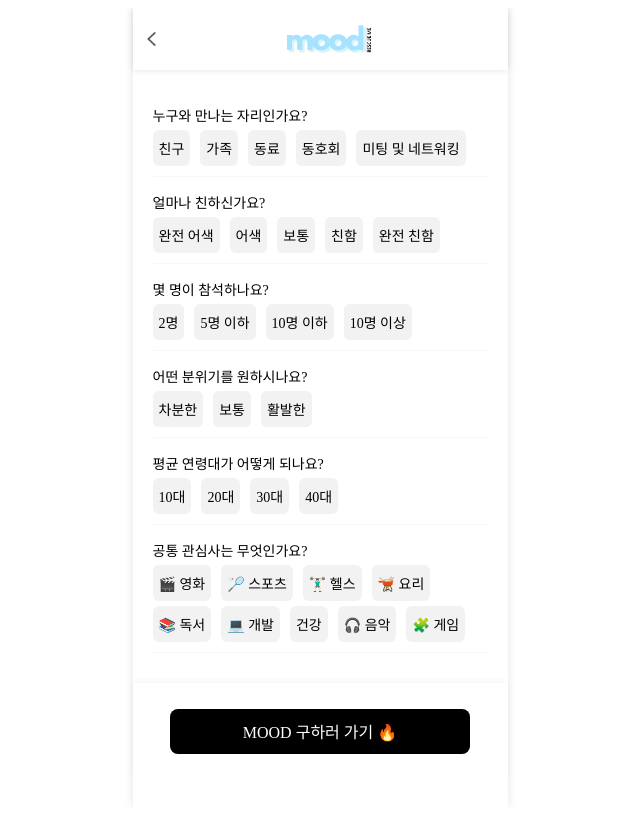
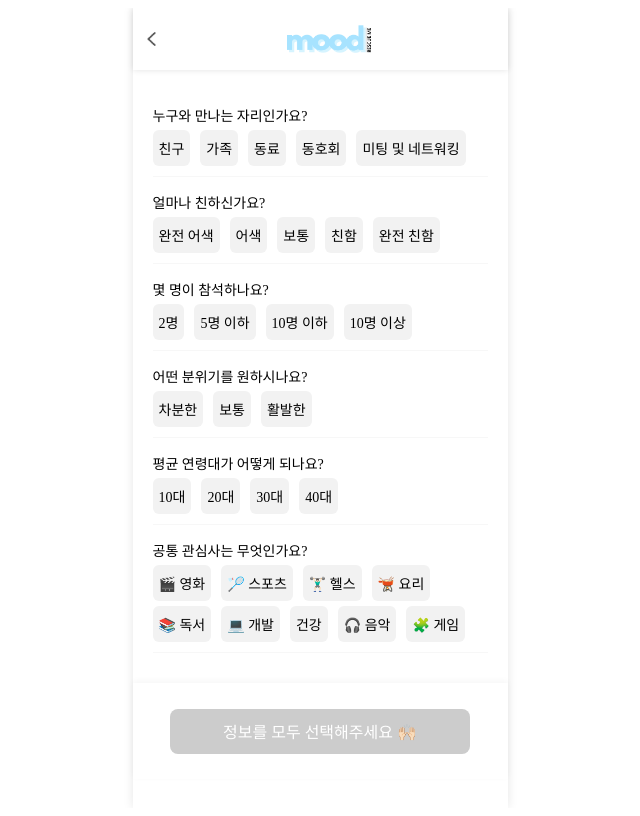
Before and after one commit to yuunhae/mood_frontend, a React (Create React App) app: page /createmoim in a window 1280 px wide. Shown: the whole page, without its empty margins (320-960 px from the left). Built offline with nearby package versions, Linux system fonts and the light colour scheme; a web font is replaced by a local one.

Commit message:
feat: 모임 정보 입력 화면에서 옵션 모두 선택해야 넘어가는 조건 추가

```diff
--- a/src/pages/CreateMoim.jsx
+++ b/src/pages/CreateMoim.jsx
@@ -48,13 +48,13 @@ const GoContainer = styled.div`
 const GoButton = styled.button`
   width: 80%;
   height: 45px;
-  background-color: #000;
+  background-color: ${({ disabled, theme}) => (disabled ? '#ccc' : '#000')};
   color: #fff;
   border: none;
   border-radius: 8px;
   font-size: 16px;
   font-family:  ${({ theme }) => theme.fonts.extrabold};
-  cursor: pointer;
+  cursor: ${({ disabled }) => (disabled ? 'not-allowed' : 'pointer')};
 `
 const CreateMoim = ()  => {
   const [selectedInfo, setSelectedInfo] = useState([]);
@@ -88,7 +88,7 @@ const CreateMoim = ()  => {
   };
 
   const handleMakeMoim = (selectedInfo) => {
-    // console.log(selectedInfo);
+    console.log(selectedInfo);
 
     navigate('/topicresult', {
       state:{
@@ -101,18 +101,24 @@ const CreateMoim = ()  => {
       }
     })
   }
+  const isDisabled =
+    !selectedInfo.host ||
+    !selectedInfo.relationshipType ||
+    !selectedInfo.peopleCount||
+    !selectedInfo.vibe ||
+    !selectedInfo.averageAge ||
+    !selectedInfo.commonInterests
 
   return (
     <>
       <Header />
       <PageContainer>
         {Object.keys(moimOption).map((option, index) => (
-          <>
+          <React.Fragment key={option}>
           <Question>{question[index]}</Question>
-            <ButtonContainer>
+            <ButtonContainer >
               {moimOption[option].map((info)=> (
-                  <Option
-                    key={info}
+                  <Option key={info}
                     onClick={()=> handleMoimInfo(option, info)}
                     style={{
                       backgroundColor: selectedInfo[option] === info ? '#A5E5FF' : '#F2F2F2',
@@ -123,13 +129,15 @@ const CreateMoim = ()  => {
                 ))}
               </ButtonContainer>
               <Divider />
-              </>
+              </React.Fragment>
             ))}
       </PageContainer>
       <GoContainer>
-            <GoButton onClick={()=>handleMakeMoim(selectedInfo)}>
-              MOOD 구하러 가기 🔥
-            </GoButton>
+            <GoButton
+              disabled={isDisabled}
+              onClick={()=>handleMakeMoim(selectedInfo)}>
+                {isDisabled ? '정보를 모두 선택해주세요 🙌🏻' : 'MOOD 구하러 가기 🔥'}
+  </GoButton>
         </GoContainer>
     </>
   );
```
